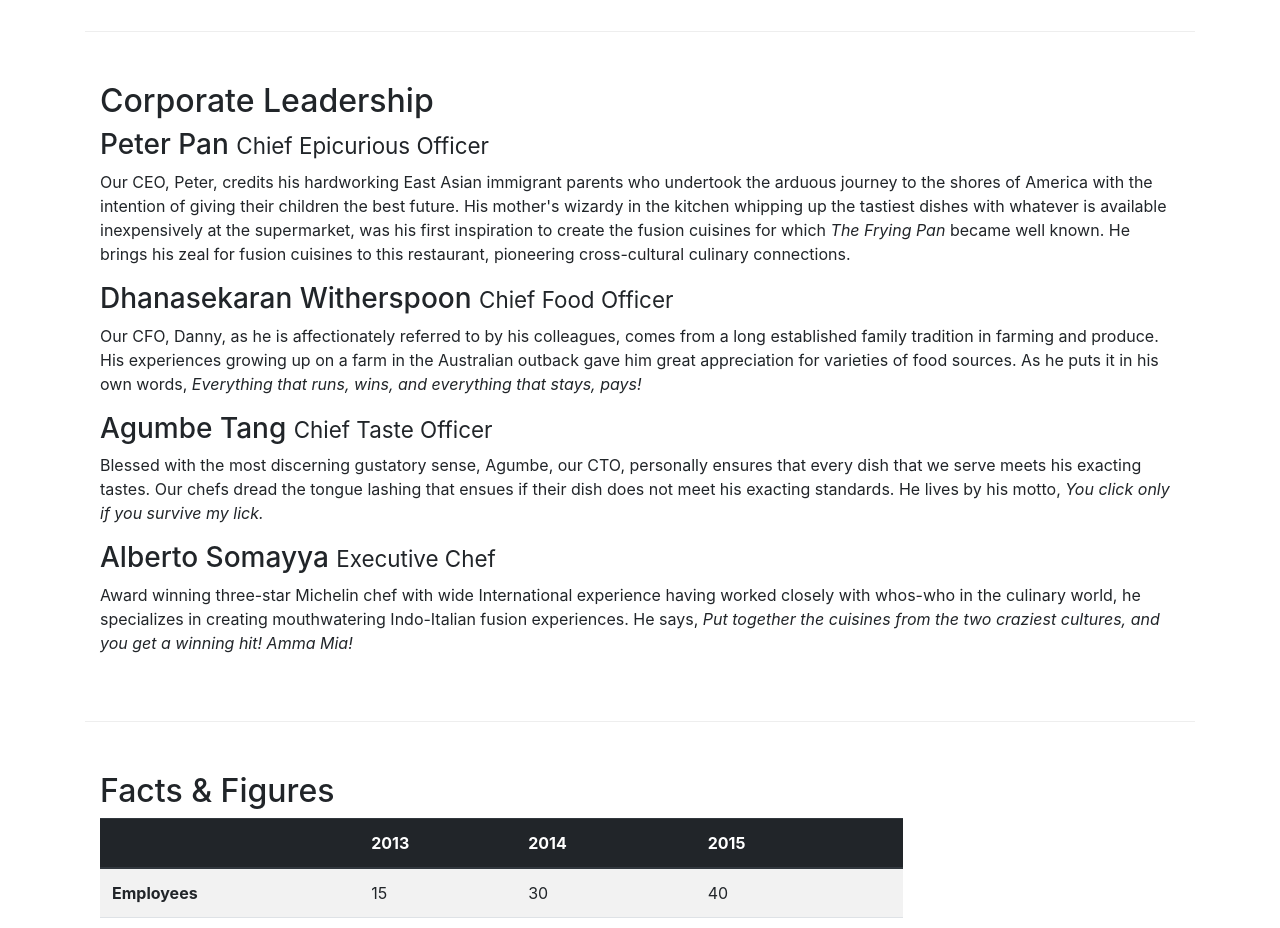
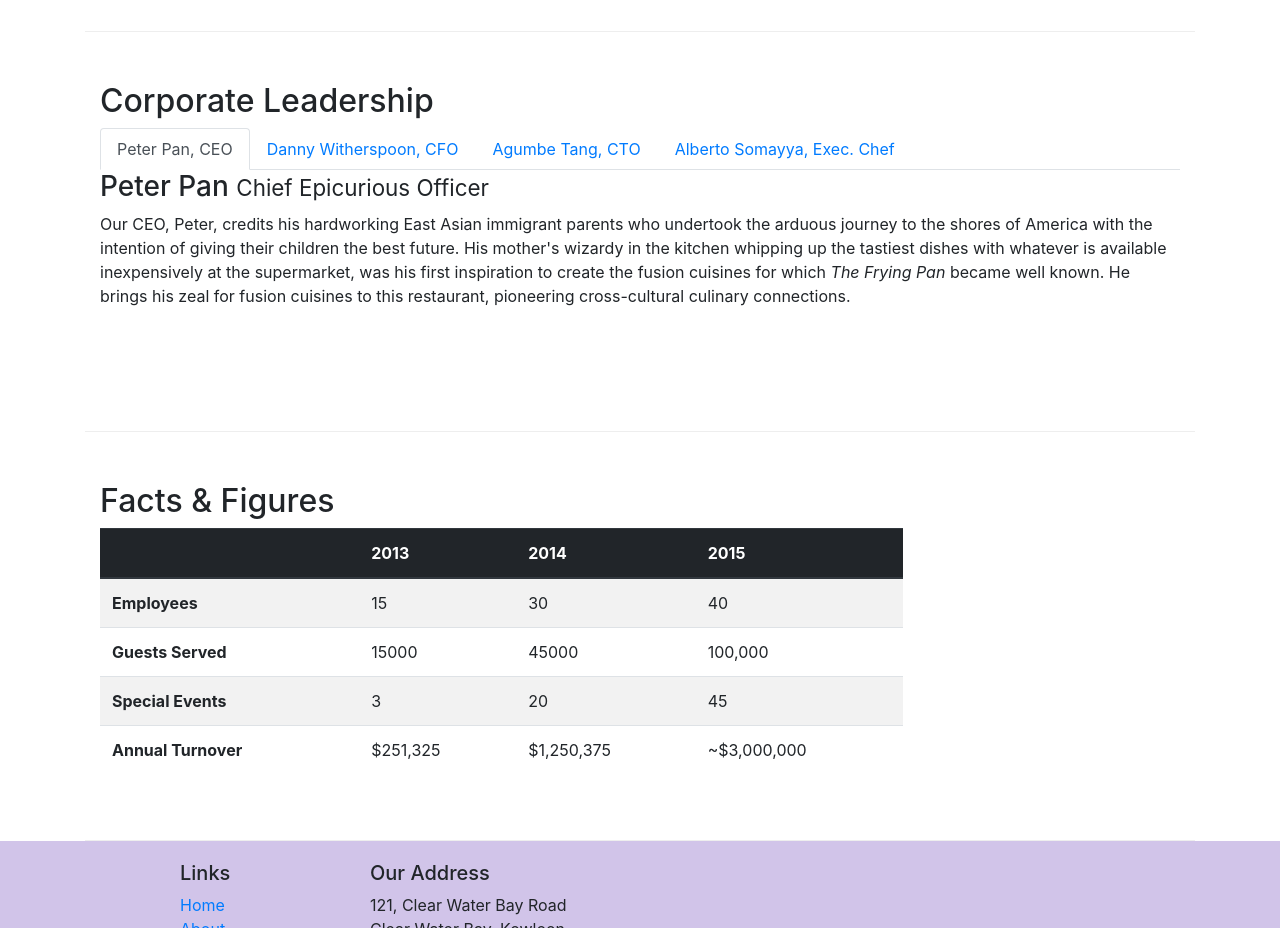
Before and after one commit to LuisF7/Assignemetn, a website: page aboutus.html in a window 1280 px wide. Shown: the part 940-1868 px from the top of the page. Drawn offline with nearby package versions, Linux system fonts and the light colour scheme.

Commit message:
Tabs and Tabbed Navigation

```diff
--- a/aboutus.html
+++ b/aboutus.html
@@ -103,14 +103,38 @@
         <div class="row row-content aling-items-center">
             <div class="col-12">
                 <h2>Corporate Leadership</h2>
+                <ul class="nav nav-tabs">
+                    <li class="nav-item">
+                      <a class="nav-link active" href="#peter" role="tab" data-toggle="tab">Peter Pan, CEO</a>
+                    </li>
+                    <li class="nav-item">
+                      <a class="nav-link" href="#danny" role="tab" data-toggle="tab">Danny Witherspoon, CFO</a>
+                    </li>
+                    <li class="nav-item">
+                      <a class="nav-link" href="#agumbe"role="tab" data-toggle="tab">Agumbe Tang, CTO</a>
+                    </li>
+                    <li class="nav-item">
+                      <a class="nav-link" href="#alberto" role="tab" data-toggle="tab">Alberto Somayya, Exec. Chef</a>
+                    </li>
+                </ul>
+                <div class="tab-content">
+                    <div role="tabpanel" class="tab-pane fade show active" id="peter">
                         <h3>Peter Pan <small>Chief Epicurious Officer</small></h3>
-                <p class="d-none d-sm-none d-md-block">Our CEO, Peter, credits his hardworking East Asian immigrant parents who undertook the arduous journey to the shores of America with the intention of giving their children the best future. His mother's wizardy in the kitchen whipping up the tastiest dishes with whatever is available inexpensively at the supermarket, was his first inspiration to create the fusion cuisines for which <em>The Frying Pan</em> became well known. He brings his zeal for fusion cuisines to this restaurant, pioneering cross-cultural culinary connections.</p>
+                        <p class="d-none d-sm-block">Our CEO, Peter, credits his hardworking East Asian immigrant parents who undertook the arduous journey to the shores of America with the intention of giving their children the best future. His mother's wizardy in the kitchen whipping up the tastiest dishes with whatever is available inexpensively at the supermarket, was his first inspiration to create the fusion cuisines for which <em>The Frying Pan</em> became well known. He brings his zeal for fusion cuisines to this restaurant, pioneering cross-cultural culinary connections.</p>
+                    </div>
+                    <div role="tabpanel" class="tab-pane fade" id="danny">
                         <h3>Dhanasekaran Witherspoon <small>Chief Food Officer</small></h3>
-                <p class="d-none d-sm-none d-md-block">Our CFO, Danny, as he is affectionately referred to by his colleagues, comes from a long established family tradition in farming and produce. His experiences growing up on a farm in the Australian outback gave him great appreciation for varieties of food sources. As he puts it in his own words, <em>Everything that runs, wins, and everything that stays, pays!</em></p>
+                        <p class="d-none d-sm-block">Our CFO, Danny, as he is affectionately referred to by his colleagues, comes from a long established family tradition in farming and produce. His experiences growing up on a farm in the Australian outback gave him great appreciation for varieties of food sources. As he puts it in his own words, <em>Everything that runs, wins, and everything that stays, pays!</em></p>
+                    </div>
+                    <div role="tabpanel" class="tab-pane fade" id="agumbe">
                         <h3>Agumbe Tang <small>Chief Taste Officer</small></h3>
                         <p class="d-none d-sm-none d-md-block">Blessed with the most discerning gustatory sense, Agumbe, our CTO, personally ensures that every dish that we serve meets his exacting tastes. Our chefs dread the tongue lashing that ensues if their dish does not meet his exacting standards. He lives by his motto, <em>You click only if you survive my lick.</em></p>
+                    </div>
+                    <div id="alberto" role="tabpanel" class="tab-pane fade" >
                         <h3>Alberto Somayya <small>Executive Chef</small></h3>
-                <p class="d-none d-sm-none d-md-block">Award winning three-star Michelin chef with wide International experience having worked closely with whos-who in the culinary world, he specializes in creating mouthwatering Indo-Italian fusion experiences. He says, <em>Put together the cuisines from the two craziest cultures, and you get a winning hit! Amma Mia!</em></p>
+                        <p class="d-none d-sm-block">Award winning three-star Michelin chef with wide International experience having worked closely with whos-who in the culinary world, he specializes in creating mouthwatering Indo-Italian fusion experiences. He says, <em>Put together the cuisines from the two craziest cultures, and you get a winning hit! Amma Mia!</em></p>
+                    </div>
+                </div>
            </div>
        </div>
        <div class="row row-content">
```
Lines whose indentation alone changed are shown as unchanged.
